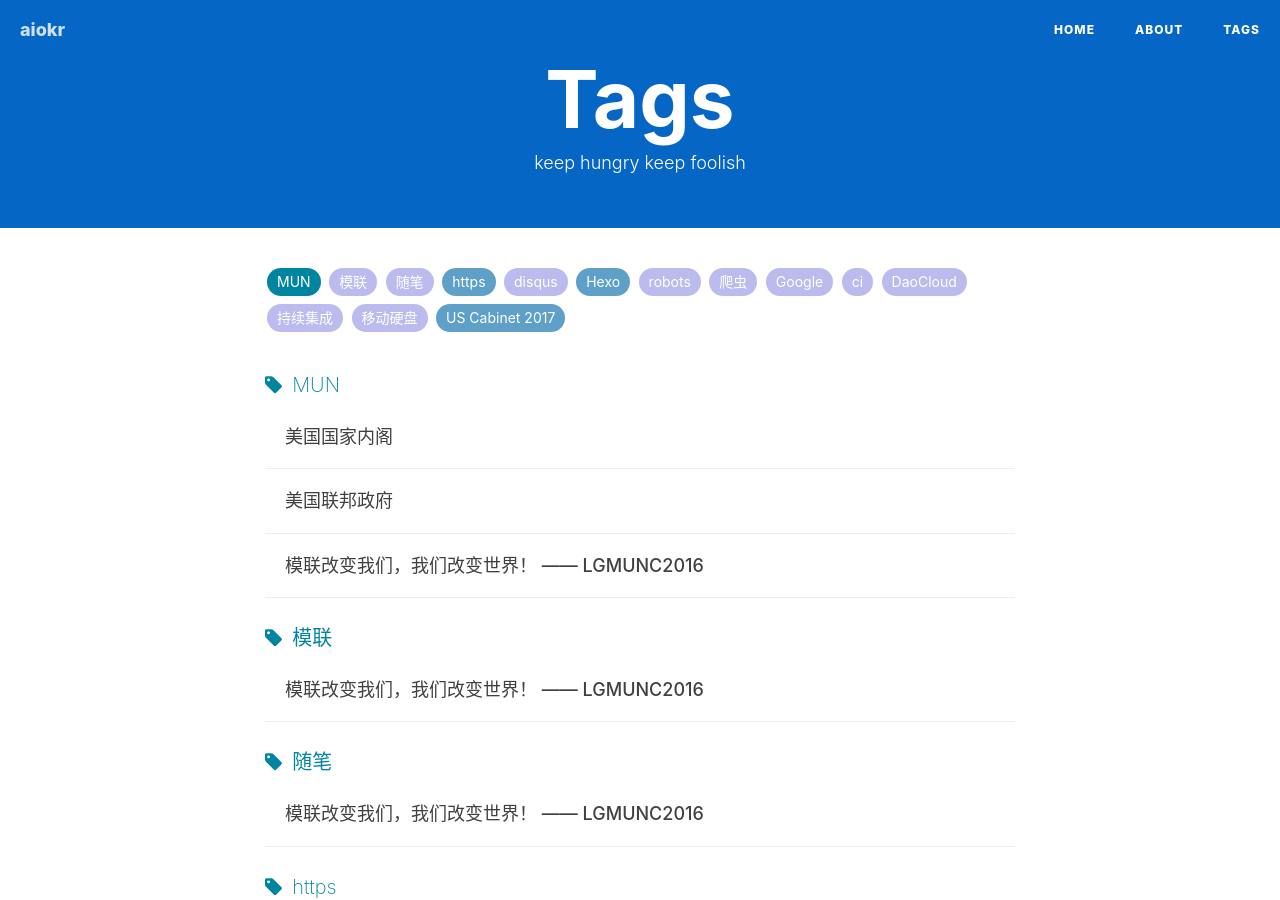
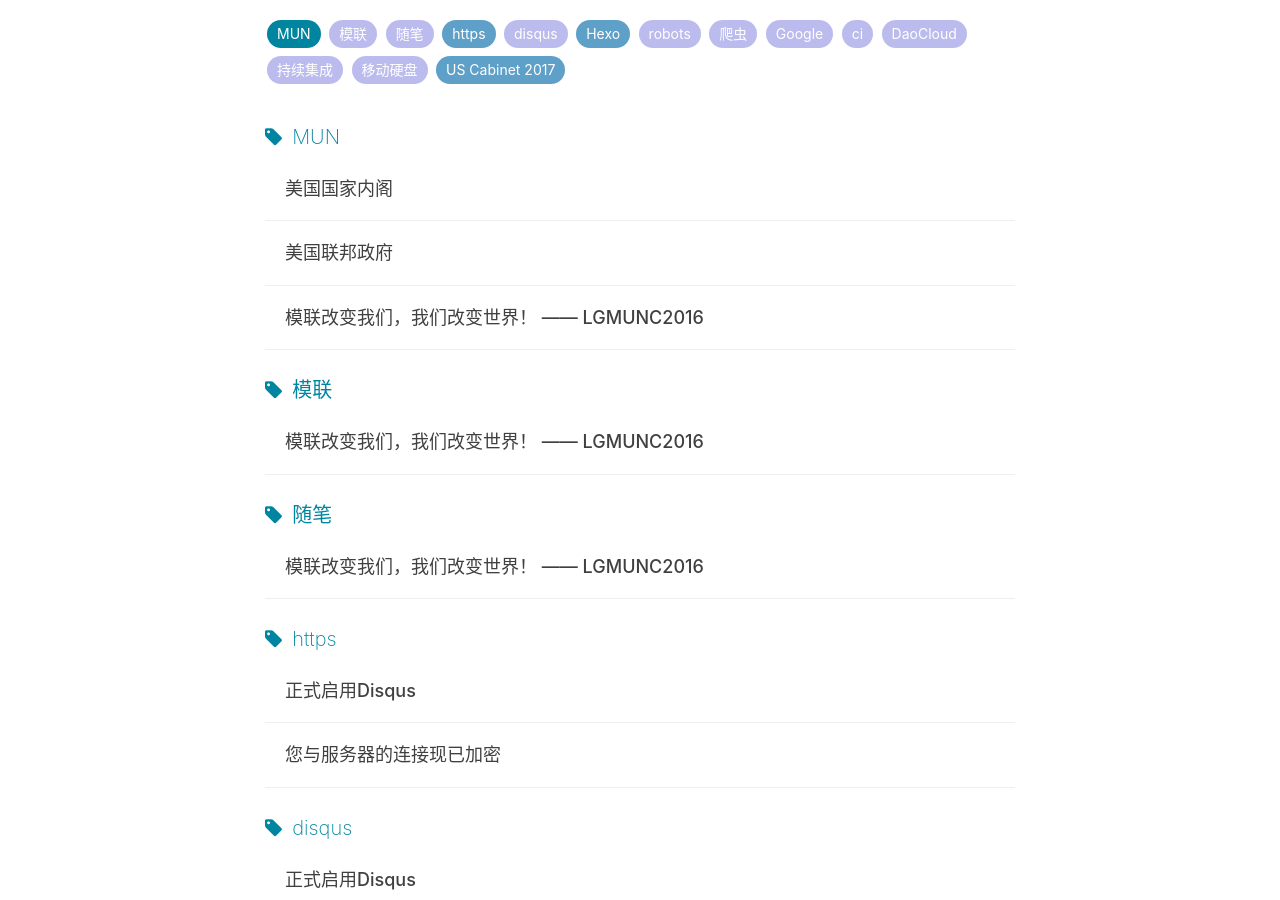
Before and after one commit to aiokr/github-pages-achieve, a Jekyll site: the page built from tags.html, in a window 1280 px wide and 900 px high. Built offline with Jekyll 4.4.1, drawn with Linux system fonts in a browser that asks for light colours; comment, search, counter and statistics services are not loaded.

Commit message:
<!-- Page Header --> <header class="intro-header" style="background-image: url('{{ site.baseurl }}/{% if page.header-img %}{{ page.header-img }}{% else %}{{ site.header-img }}{% endif %}')">     <div class="container">         <div class="row">             <div class="col-lg-8 col-lg-offset-2 col-md-10 col-md-offset-1">                 <div class="site-heading" id="tag-heading">                     <h1>{% if page.title %}{{ page.title }}{% else %}{{ site.title }}{% endif %}</h1>                     <span class="subheading">{{ page.description }}</span>                 </div>             </div>         </div>     </div> </header>

```diff
--- a/tags.html
+++ b/tags.html
@@ -5,19 +5,7 @@
 header-img: "img/zhihu.jpg"
 ---
 
-<!-- Page Header -->
-<header class="intro-header" style="background-image: url('{{ site.baseurl }}/{% if page.header-img %}{{ page.header-img }}{% else %}{{ site.header-img }}{% endif %}')">
-    <div class="container">
-        <div class="row">
-            <div class="col-lg-8 col-lg-offset-2 col-md-10 col-md-offset-1">
-                <div class="site-heading" id="tag-heading">
-                    <h1>{% if page.title %}{{ page.title }}{% else %}{{ site.title }}{% endif %}</h1>
-                    <span class="subheading">{{ page.description }}</span>
-                </div>
-            </div>
-        </div>
-    </div>
-</header>
+<!-- -->
 
 <!-- Main Content -->
 <div class="container">
```
